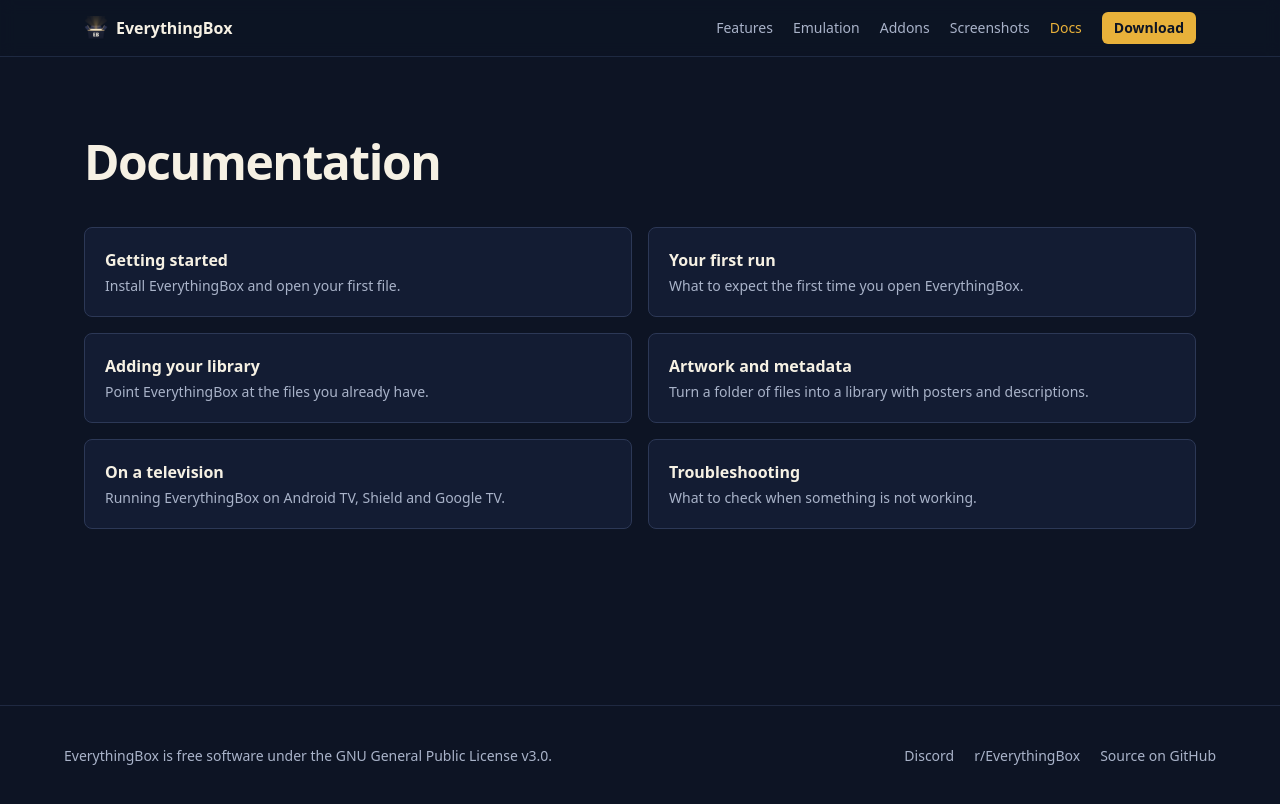
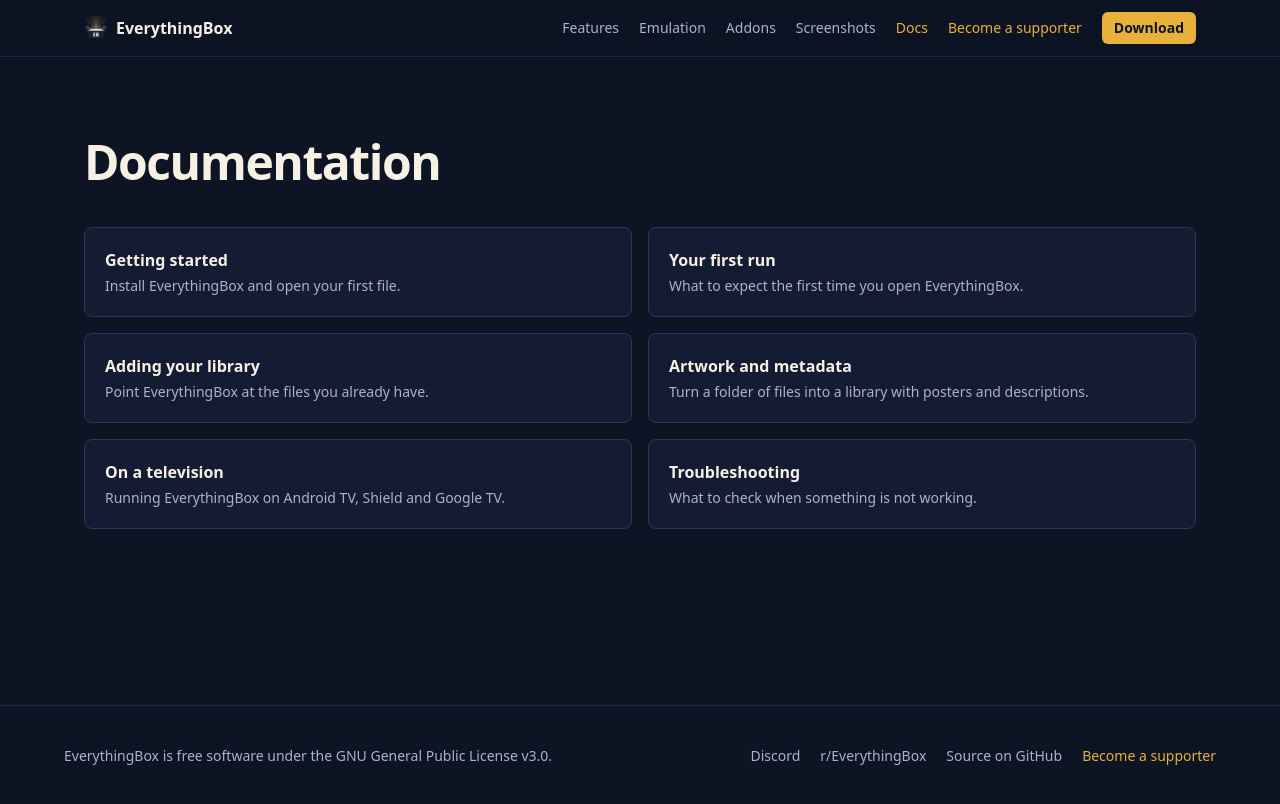
Before and after one commit to cubman3134/EverythingBoxWebsite, an Astro site: page /docs in a window 1280 px wide. Built offline with nearby package versions, Linux system fonts and the light colour scheme; Astro itself is replaced by a stand-in of ours.

Commit message:
feat: Patreon supporter link in the nav and footer
'Become a supporter' sits immediately left of Download in the header, in the
mobile menu, and in the footer.

Styled as gold TEXT rather than a second filled button: Download is currently
the only gold block in the nav, which is what makes it read as the primary
action. Two adjacent filled buttons compete and both get weaker. Verified no
horizontal overflow at 768/800/900/1024/1440.

Kept OUT of the community array deliberately — that drives the home page's
'Somewhere to ask' cards, and a funding link is not somewhere you ask a
question. It has its own export, with the reasoning recorded at the definition.

```diff
--- a/src/data/community.ts
+++ b/src/data/community.ts
@@ -40,3 +40,14 @@ export const community: CommunityLink[] = [
 export const discordUrl = community[0]!.href;
 export const redditUrl = community[1]!.href;
 export const githubUrl = community[2]!.href;
+
+/**
+ * Deliberately NOT part of `community` above. That array drives the home page's
+ * "Somewhere to ask" cards, and a funding link is not somewhere you ask a question —
+ * dropping it in there would make the section mean two things at once. It gets its own
+ * slot in the nav and the footer instead.
+ */
+export const supporter = {
+  label: 'Become a supporter',
+  href: 'https://www.patreon.com/c/TheEverythingBox',
+} as const;
--- a/src/layouts/Base.astro
+++ b/src/layouts/Base.astro
@@ -1,6 +1,6 @@
 ---
 import '../styles/global.css';
-import { community } from '../data/community';
+import { community, supporter } from '../data/community';
 
 interface Props {
   title: string;
@@ -76,6 +76,9 @@ const path = Astro.url.pathname;
               </a>
             ))
           }
+          <a href={supporter.href} rel="noopener" class="font-medium text-accent hover:brightness-110">
+            {supporter.label}
+          </a>
           <a href="/download" class="rounded-md bg-accent px-3 py-1.5 font-semibold text-base">
             Download
           </a>
@@ -89,6 +92,7 @@ const path = Astro.url.pathname;
       </nav>
       <div id="mobileNav" hidden class="border-t border-edge/60 px-5 py-3 md:hidden">
         {nav.map((i) => <a href={i.href} class="block py-2 text-muted">{i.label}</a>)}
+        <a href={supporter.href} rel="noopener" class="block py-2 text-accent">{supporter.label}</a>
         <a href="/download" class="block py-2 font-semibold text-accent">Download</a>
       </div>
     </header>
@@ -108,6 +112,9 @@ const path = Astro.url.pathname;
               </a>
             ))
           }
+          <a class="text-accent hover:brightness-110" href={supporter.href} rel="noopener">
+            {supporter.label}
+          </a>
         </nav>
       </div>
     </footer>
```
